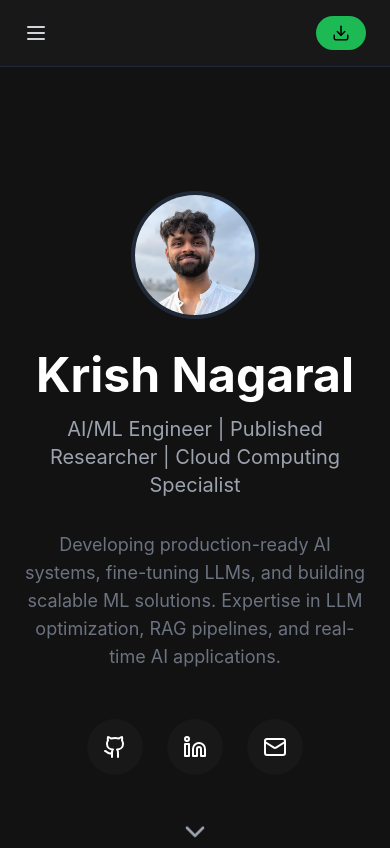
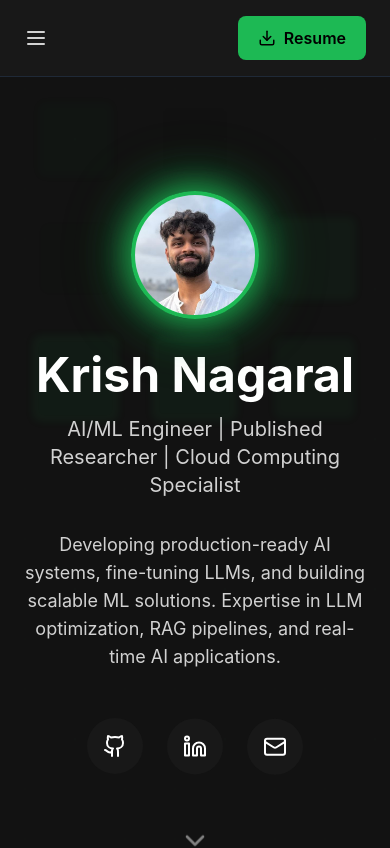
Before and after one commit to Blanq-one/Krish_Nagaral, a React (Vite) app: page / in a window 390 px wide. Shown: the top 848 px of the page. Built offline with nearby package versions, Linux system fonts and the light colour scheme.

Commit message:
Complete portfolio with all features and resume integration

```diff
--- a/src/components/Navbar.jsx
+++ b/src/components/Navbar.jsx
@@ -1,5 +1,12 @@
 import { motion } from 'framer-motion';
 import { Menu, X, Download } from 'lucide-react';
+
+// Helper function to get correct path for public assets
+const getPublicPath = (path) => {
+  const cleanPath = path.startsWith('/') ? path.slice(1) : path;
+  const baseUrl = import.meta.env.BASE_URL || '/';
+  return baseUrl + cleanPath;
+};
 
 const Navbar = ({ onMenuToggle, isMenuOpen }) => {
   const handleMenuClick = () => {
@@ -7,7 +14,7 @@ const Navbar = ({ onMenuToggle, isMenuOpen }) => {
   };
 
   const handleResumeClick = () => {
-    window.open('/resume.pdf', '_blank');
+    window.open(getPublicPath('Krish Nagaral.pdf'), '_blank');
   };
 
   return (
@@ -33,10 +40,10 @@ const Navbar = ({ onMenuToggle, isMenuOpen }) => {
           whileHover={{ scale: 1.05 }}
           whileTap={{ scale: 0.95 }}
           onClick={handleResumeClick}
-          className="flex items-center gap-2 px-4 py-2 bg-spotify-green hover:bg-spotify-green-hover text-black font-semibold rounded-full transition-colors"
+          className="flex items-center gap-2 px-5 py-2.5 bg-spotify-green hover:bg-spotify-green-hover text-black font-semibold rounded-lg transition-colors"
         >
           <Download size={18} />
-          <span className="hidden sm:inline">Resume</span>
+          <span>Resume</span>
         </motion.button>
       </div>
     </motion.nav>
--- a/src/components/Sidebar.jsx
+++ b/src/components/Sidebar.jsx
@@ -43,7 +43,7 @@ const Sidebar = ({ isOpen, onClose }) => {
       >
         <div className="p-6 border-b border-gray-800">
           <h1 className="text-2xl font-bold text-white">Krish Nagaral</h1>
-          <p className="text-sm text-gray-400 mt-1">AI/ML Engineer | MSCS Student</p>
+          <p className="text-sm text-white mt-2">AI/ML Engineer | Published Researcher | Cloud Computing Specialist</p>
         </div>
 
         <nav className="flex-1 p-4 space-y-2">
@@ -94,7 +94,7 @@ const Sidebar = ({ isOpen, onClose }) => {
               <div className="p-6 border-b border-gray-800 flex items-center justify-between">
                 <div>
                   <h1 className="text-2xl font-bold text-white">Krish Nagaral</h1>
-                  <p className="text-sm text-gray-400 mt-1">AI/ML Engineer | MSCS Student</p>
+                  <p className="text-sm text-white mt-2">AI/ML Engineer | Published Researcher | Cloud Computing Specialist</p>
                 </div>
                 <button
                   onClick={onClose}
--- a/src/index.css
+++ b/src/index.css
@@ -15,6 +15,23 @@ body {
   background-color: #121212;
   color: #ffffff;
   overflow-x: hidden;
+}
+
+/* Increase body text contrast (10-15% brighter) */
+p {
+  color: rgba(255, 255, 255, 0.92) !important;
+}
+
+.text-gray-300 {
+  color: rgba(220, 220, 220, 0.95) !important;
+}
+
+.text-gray-400 {
+  color: rgba(170, 170, 170, 0.95) !important;
+}
+
+.text-gray-500 {
+  color: rgba(150, 150, 150, 0.9) !important;
 }
 
 html {
--- a/src/pages/ProjectDetail.jsx
+++ b/src/pages/ProjectDetail.jsx
@@ -46,9 +46,9 @@ const ProjectDetail = () => {
                   initial={{ opacity: 0, x: -20 }}
                   animate={{ opacity: 1, x: 0 }}
                   onClick={() => {
-              // Mark that we're navigating from project detail
+                    // Mark that we're navigating from project detail (scroll position already saved)
                     sessionStorage.setItem('fromProjectDetail', 'true');
-              navigate('/#projects');
+                    navigate('/');
                   }}
                   className="flex items-center gap-2 text-gray-400 hover:text-white transition-colors mb-8"
                 >
--- a/src/sections/About.jsx
+++ b/src/sections/About.jsx
@@ -14,18 +14,18 @@ const About = () => {
           transition={{ duration: 0.6 }}
           className="bg-spotify-grey rounded-lg p-8 md:p-12"
         >
-          <p className="text-gray-300 text-lg leading-relaxed mb-6">
+          <p className="text-gray-200 text-lg leading-relaxed mb-6">
             I am an AI/ML Engineer, Cloud Engineer, and published researcher with experience building production-grade AI systems,
             fine-tuning large language models, and deploying scalable solutions on the cloud. My work focuses on LLM optimization,
             RAG pipelines, real-time inference systems, and high-performance ML architectures.
           </p>
-          <p className="text-gray-300 text-lg leading-relaxed mb-6">
+          <p className="text-gray-200 text-lg leading-relaxed mb-6">
             As an MSCS student at Northeastern University, I've gained hands-on industry experience through internships at
             Coutloot and Flyads.ai, where I built AI automation tools that boosted workflow efficiency by 85% and fine-tuned
             LLaMA/Gemma models to achieve a 92% performance improvement. I specialize in Computer Vision, NLP, Deep Learning,
             and Cloud Computing (AWS-certified).
           </p>
-          <p className="text-gray-300 text-lg leading-relaxed">
+          <p className="text-gray-200 text-lg leading-relaxed">
             I also have a strong background in cloud infrastructure design, containerized deployments, and distributed systems,
             and I am actively seeking roles as an AI/ML Engineer, Cloud Engineer, or Applied Scientist. My projects span
             explainable AI for healthcare, legal document intelligence, multimodal emotion recognition, and vision-assistive
--- a/src/sections/Hero.jsx
+++ b/src/sections/Hero.jsx
@@ -17,23 +17,102 @@ const Hero = () => {
   };
 
   return (
-    <section id="hero" className="min-h-screen flex items-center justify-center px-6 pt-20 md:pt-0">
-      <div className="container mx-auto max-w-5xl">
+    <section id="hero" className="relative min-h-screen flex items-center justify-center px-6 pt-20 md:pt-0 overflow-hidden">
+      {/* Faint neural net pattern background - 20% more visible */}
+      <div className="absolute inset-0 opacity-[0.036] pointer-events-none overflow-hidden">
+        <svg className="w-full h-full" xmlns="http://www.w3.org/2000/svg">
+          <defs>
+            <pattern id="neural-pattern" x="0" y="0" width="150" height="150" patternUnits="userSpaceOnUse">
+              <circle cx="75" cy="75" r="1.5" fill="#1db954" opacity="0.4" />
+              <circle cx="25" cy="25" r="1" fill="#1db954" opacity="0.3" />
+              <circle cx="125" cy="25" r="1" fill="#1db954" opacity="0.3" />
+              <circle cx="25" cy="125" r="1" fill="#1db954" opacity="0.3" />
+              <circle cx="125" cy="125" r="1" fill="#1db954" opacity="0.3" />
+              <line x1="75" y1="75" x2="25" y2="25" stroke="#1db954" strokeWidth="0.3" opacity="0.2" />
+              <line x1="75" y1="75" x2="125" y2="25" stroke="#1db954" strokeWidth="0.3" opacity="0.2" />
+              <line x1="75" y1="75" x2="25" y2="125" stroke="#1db954" strokeWidth="0.3" opacity="0.2" />
+              <line x1="75" y1="75" x2="125" y2="125" stroke="#1db954" strokeWidth="0.3" opacity="0.2" />
+            </pattern>
+          </defs>
+          <rect width="100%" height="100%" fill="url(#neural-pattern)" />
+        </svg>
+      </div>
+
+      {/* Grid of projects fading in/out background - 20% more visible, 30% faster */}
+      <div className="absolute inset-0 opacity-[0.18] pointer-events-none overflow-hidden">
+        <div className="grid grid-cols-3 gap-8 p-8 blur-sm">
+          {[...Array(9)].map((_, i) => (
+            <motion.div
+              key={i}
+              initial={{ opacity: 0, scale: 0.8 }}
+              animate={{
+                opacity: [0, 0.36, 0],
+                scale: [0.8, 1, 0.8],
+              }}
+              transition={{
+                duration: 5.6,
+                repeat: Infinity,
+                delay: i * 0.63,
+                ease: "easeInOut",
+              }}
+              className="aspect-square bg-spotify-green rounded-lg"
+            />
+          ))}
+        </div>
+      </div>
+
+      <div className="container mx-auto max-w-5xl relative z-10">
         <motion.div
           initial={{ opacity: 0, y: 50 }}
           animate={{ opacity: 1, y: 0 }}
-          transition={{ duration: 0.8 }}
+          transition={{ duration: 0.56 }}
           className="text-center"
         >
           <motion.div
             initial={{ scale: 0.8 }}
             animate={{ scale: 1 }}
-            transition={{ duration: 0.5, delay: 0.2 }}
-            className="mb-8"
+            transition={{ duration: 0.35, delay: 0.14 }}
+            className="mb-8 relative"
           >
-            <div className="w-32 h-32 md:w-40 md:h-40 rounded-full bg-gradient-to-br from-spotify-green to-spotify-green-hover mx-auto mb-6 overflow-hidden border-4 border-gray-800">
+            {/* Rotating glow animation behind avatar - 20% more visible, 30% faster */}
+            <motion.div
+              animate={{
+                rotate: 360,
+                scale: [1, 1.12, 1],
+              }}
+              transition={{
+                rotate: {
+                  duration: 14,
+                  repeat: Infinity,
+                  ease: "linear",
+                },
+                scale: {
+                  duration: 2.8,
+                  repeat: Infinity,
+                  ease: "easeInOut",
+                },
+              }}
+              className="absolute top-1/2 left-1/2 -translate-x-1/2 -translate-y-1/2 w-48 h-48 md:w-56 md:h-56 rounded-full bg-gradient-to-br from-spotify-green/24 via-spotify-green/12 to-transparent blur-2xl pointer-events-none"
+            />
+
+            {/* Glowing green border around photo */}
+            <motion.div
+              animate={{
+                boxShadow: [
+                  '0 0 20px rgba(29,185,84,0.6), 0 0 40px rgba(29,185,84,0.4), 0 0 60px rgba(29,185,84,0.2)',
+                  '0 0 30px rgba(29,185,84,0.8), 0 0 50px rgba(29,185,84,0.6), 0 0 70px rgba(29,185,84,0.4)',
+                  '0 0 20px rgba(29,185,84,0.6), 0 0 40px rgba(29,185,84,0.4), 0 0 60px rgba(29,185,84,0.2)',
+                ],
+              }}
+              transition={{
+                duration: 2.8,
+                repeat: Infinity,
+                ease: "easeInOut",
+              }}
+              className="relative w-32 h-32 md:w-40 md:h-40 rounded-full bg-gradient-to-br from-spotify-green to-spotify-green-hover mx-auto mb-6 overflow-hidden border-4 border-spotify-green z-10"
+            >
               <img
-                src="/pfp.png"
+                src={getPublicPath("pfp.png")}
                 alt="Krish Nagaral"
                 className="w-full h-full object-cover"
                 onLoad={() => {
@@ -48,13 +127,13 @@ const Hero = () => {
                   }
                 }}
               />
-            </div>
+            </motion.div>
           </motion.div>
 
           <motion.h1
             initial={{ opacity: 0, y: 30 }}
             animate={{ opacity: 1, y: 0 }}
-            transition={{ duration: 0.6, delay: 0.4 }}
+            transition={{ duration: 0.56, delay: 0.28 }}
             className="text-5xl md:text-7xl font-bold text-white mb-4"
           >
             Krish Nagaral
@@ -63,8 +142,8 @@ const Hero = () => {
           <motion.p
             initial={{ opacity: 0, y: 30 }}
             animate={{ opacity: 1, y: 0 }}
-            transition={{ duration: 0.6, delay: 0.6 }}
-            className="text-xl md:text-2xl text-gray-400 mb-8"
+            transition={{ duration: 0.42, delay: 0.42 }}
+            className="text-xl md:text-2xl text-gray-300 mb-8"
           >
             AI/ML Engineer | Published Researcher | Cloud Computing Specialist
           </motion.p>
@@ -72,8 +151,8 @@ const Hero = () => {
           <motion.p
             initial={{ opacity: 0 }}
             animate={{ opacity: 1 }}
-            transition={{ duration: 0.6, delay: 0.8 }}
-            className="text-lg text-gray-500 max-w-2xl mx-auto mb-12"
+            transition={{ duration: 0.42, delay: 0.56 }}
+            className="text-lg text-gray-300 max-w-2xl mx-auto mb-12"
           >
             Developing production-ready AI systems, fine-tuning LLMs, and building scalable ML solutions.
             Expertise in LLM optimization, RAG pipelines, and real-time AI applications.
@@ -82,14 +161,22 @@ const Hero = () => {
           <motion.div
             initial={{ opacity: 0 }}
             animate={{ opacity: 1 }}
-            transition={{ duration: 0.6, delay: 1 }}
+            transition={{ duration: 0.42, delay: 0.7 }}
             className="flex justify-center gap-6 mb-12"
           >
             <motion.a
               href="https://github.com/Blanq-one"
               target="_blank"
               rel="noopener noreferrer"
-              whileHover={{ scale: 1.1, y: -3 }}
+              animate={{ y: [0, -2.4, 0] }}
+              transition={{
+                y: {
+                  duration: 2.1,
+                  repeat: Infinity,
+                  ease: "easeInOut",
+                },
+              }}
+              whileHover={{ scale: 1.1, y: -5 }}
               whileTap={{ scale: 0.95 }}
               className="p-4 rounded-full bg-spotify-grey hover:bg-spotify-green hover:text-black transition-colors text-white"
               aria-label="GitHub"
@@ -100,7 +187,16 @@ const Hero = () => {
               href="https://linkedin.com/in/krish-nagaral-7b9188238/"
               target="_blank"
               rel="noopener noreferrer"
-              whileHover={{ scale: 1.1, y: -3 }}
+              animate={{ y: [0, -2.4, 0] }}
+              transition={{
+                y: {
+                  duration: 2.1,
+                  repeat: Infinity,
+                  ease: "easeInOut",
+                  delay: 0.14,
+                },
+              }}
+              whileHover={{ scale: 1.1, y: -5 }}
               whileTap={{ scale: 0.95 }}
               className="p-4 rounded-full bg-spotify-grey hover:bg-spotify-green hover:text-black transition-colors text-white"
               aria-label="LinkedIn"
@@ -109,7 +205,16 @@ const Hero = () => {
             </motion.a>
             <motion.a
               href="mailto:nagaralkrish@gmail.com"
-              whileHover={{ scale: 1.1, y: -3 }}
+              animate={{ y: [0, -2.4, 0] }}
+              transition={{
+                y: {
+                  duration: 2.1,
+                  repeat: Infinity,
+                  ease: "easeInOut",
+                  delay: 0.28,
+                },
+              }}
+              whileHover={{ scale: 1.1, y: -5 }}
               whileTap={{ scale: 0.95 }}
               className="p-4 rounded-full bg-spotify-grey hover:bg-spotify-green hover:text-black transition-colors text-white"
               aria-label="Email"
@@ -121,14 +226,26 @@ const Hero = () => {
           <motion.button
             initial={{ opacity: 0 }}
             animate={{ opacity: 1 }}
-            transition={{ duration: 0.6, delay: 1.2 }}
+            transition={{ duration: 0.42, delay: 0.84 }}
             onClick={scrollToNext}
             whileHover={{ scale: 1.1, y: 5 }}
             whileTap={{ scale: 0.95 }}
             className="text-gray-400 hover:text-white transition-colors"
             aria-label="Scroll to About"
           >
-            <ChevronDown size={32} className="animate-bounce" />
+            <motion.div
+              animate={{
+                y: [0, 8, 0],
+                opacity: [0.72, 1, 0.72],
+              }}
+              transition={{
+                duration: 1.4,
+                repeat: Infinity,
+                ease: "easeInOut",
+              }}
+            >
+              <ChevronDown size={32} />
+            </motion.div>
           </motion.button>
         </motion.div>
       </div>
```
Also changed, not shown: src/App.jsx (+35 -16 lines), 1 other file (tests, documents, lock files or other folders). Lines whose indentation alone changed are shown as unchanged.
